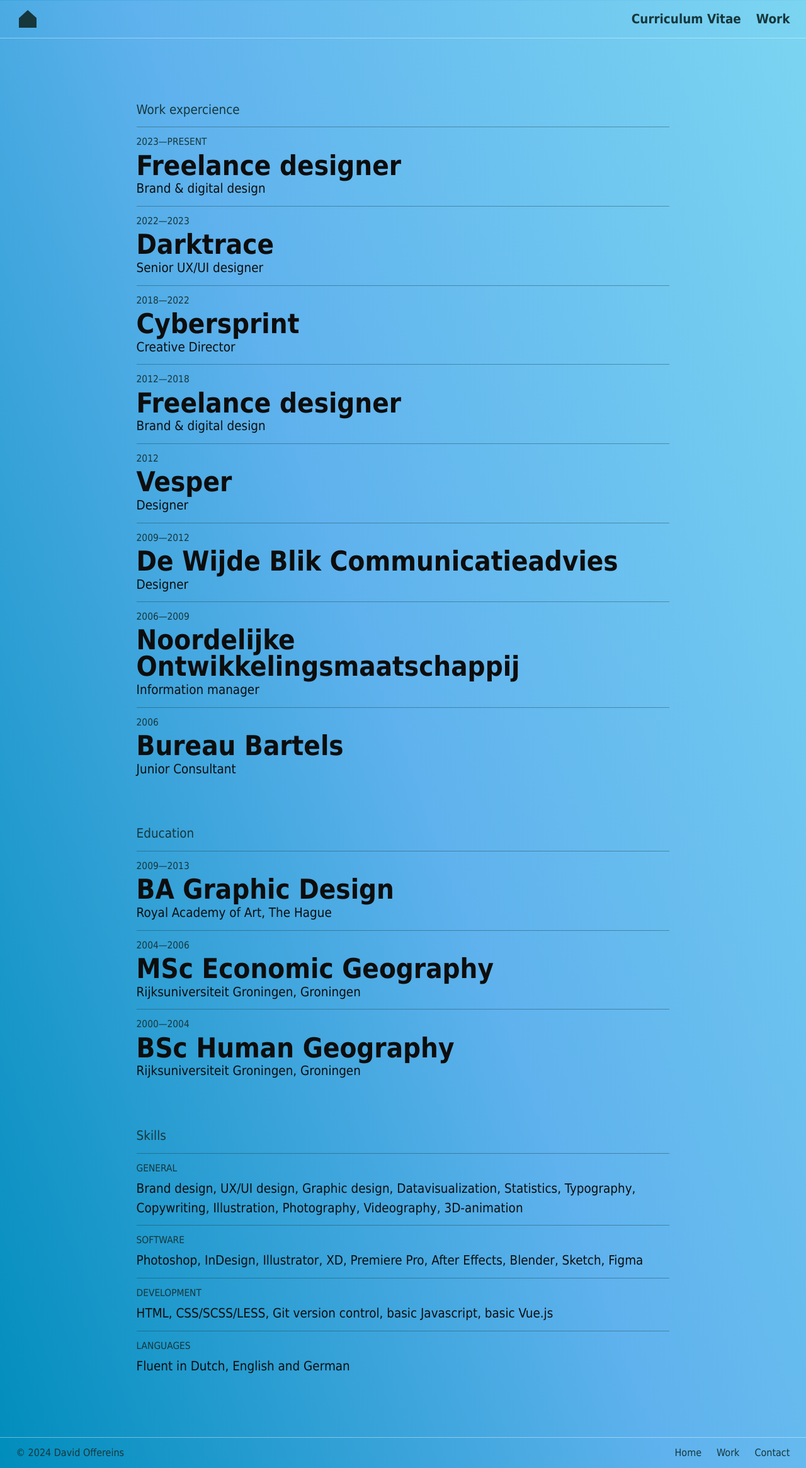
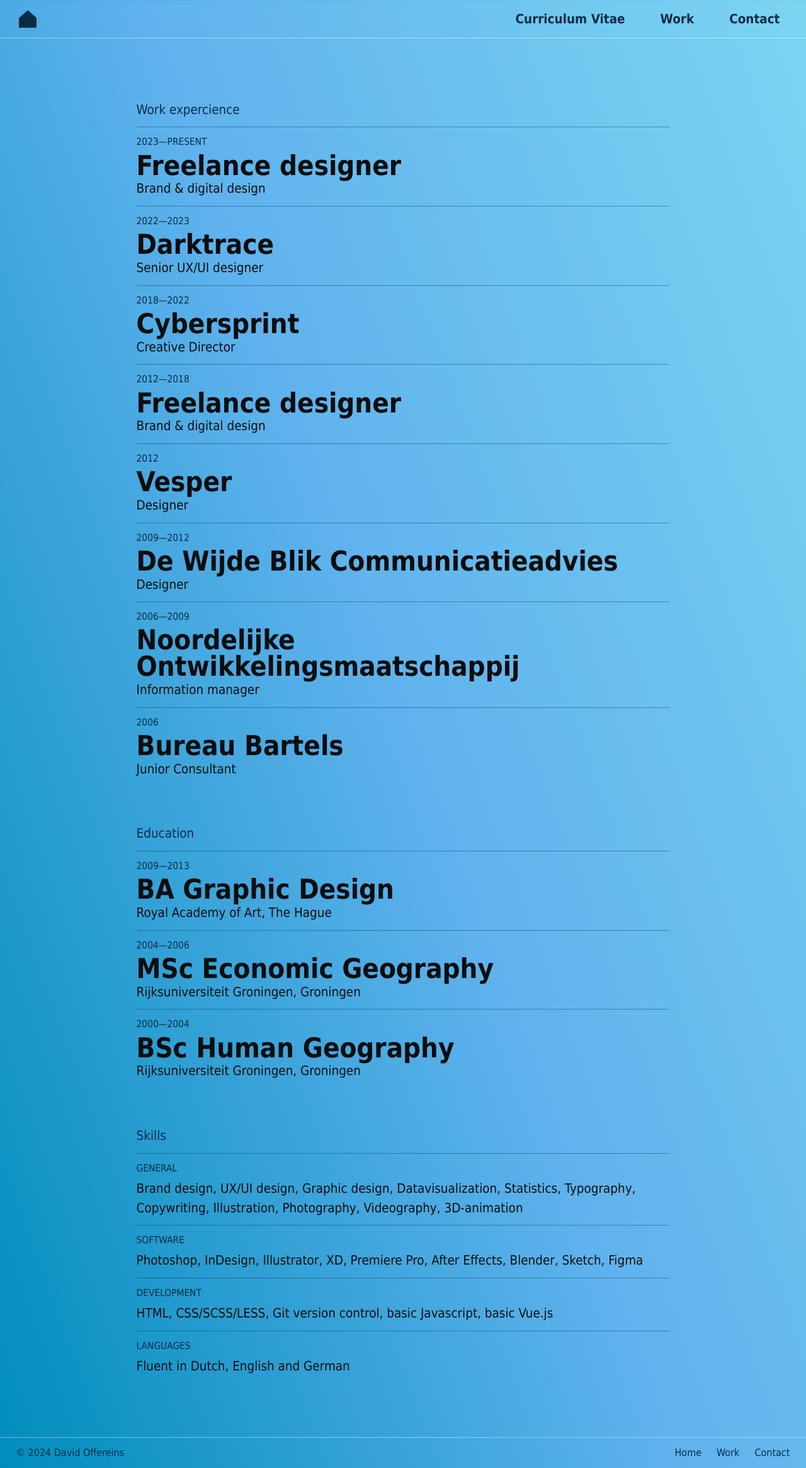
Before and after one commit to davidoffereins/davidoffereins.github.io, a Jekyll site: the page built from cv.markdown, in a window 1280 px wide. Shown: the whole page at 63% size. Built offline with Jekyll 4.4.1, drawn with Linux system fonts in a browser that asks for light colours; some web fonts are replaced.

Commit message:
add mobile menu

```diff
--- a/_includes/head.html
+++ b/_includes/head.html
@@ -5,5 +5,6 @@
   {%- seo -%}
   <link rel="stylesheet" href="{{ "/assets/main.css" | relative_url }}">
   <link rel="stylesheet" href="https://use.typekit.net/sju7vko.css">
+  <script src="https://ajax.googleapis.com/ajax/libs/jquery/3.7.1/jquery.min.js"></script>
   {%- feed_meta -%}
 </head>
--- a/_includes/header.html
+++ b/_includes/header.html
@@ -5,19 +5,27 @@
     {%- assign default_paths = site.pages | map: "path" -%}
     {%- assign page_paths = site.header_pages | default: default_paths -%}
 
-    <div><a href="/"><svg class="svg-icon"><use xlink:href="{{ '/assets/img/home.svg#iconhome' | relative_url }}"></use></svg></a></div>
+    <div>
+      <a href="/"><svg class="svg-icon"><use xlink:href="{{ '/assets/img/home.svg#iconhome' | relative_url }}"></use></svg></a>
+    </div>
 
     {%- if page_paths -%}
-      <nav class="site-nav">
-        <div class="trigger">
-          {%- for path in page_paths -%}
-            {%- assign my_page = site.pages | where: "path", path | first -%}
-            {%- if my_page.title -%}
-            <a class="page-link" href="{{ my_page.url | relative_url }}">{{ my_page.title | escape }}</a>
-            {%- endif -%}
-          {%- endfor -%}
-        </div>
-      </nav>
+
+      <input id="menu-toggle" type="checkbox" />
+      <label class='menu-button-container' for="menu-toggle">
+        <div class='menu-button'></div>
+      </label>
+      <ul class="menu">
+        <li class="home"><a class="page-link" href="{{ '/' | relative_url }}">Home</a></li>
+        {%- for path in page_paths -%}
+          {%- assign my_page = site.pages | where: "path", path | first -%}
+          {%- if my_page.title -%}
+        <li><a class="page-link" href="{{ my_page.url | relative_url }}">{{ my_page.title | escape }}</a></li>
+          {%- endif -%}
+        {%- endfor -%}
+        <li class="contact"><a class="page-link" href="{{ '/#contact-info' | relative_url }}">Contact</a></li>
+      </ul>
+
     {%- endif -%}
 
   </div>
--- a/_layouts/default.html
+++ b/_layouts/default.html
@@ -23,6 +23,7 @@
 
     {%- include footer.html -%}
     {%- include cloudflare.html -%}
+    <script src="{{ "/assets/js/menu.js" | relative_url }}"></script>
   </body>
 
 </html>
--- a/_layouts/home.html
+++ b/_layouts/home.html
@@ -4,7 +4,7 @@
 
 <div class="home">
     <div class="site-intro">
-        <p>I'm David <img loading="lazy" class="home-portrait" src="{{ 'assets/img/portret-bewerkt.jpg' | relative_url }}" alt="David Portrait">. I design brands, digital products & print media.</p>
+        <p>I'm David <img class="home-portrait" src="{{ 'assets/img/portret-bewerkt.jpg' | relative_url }}" alt="David Portrait">. I design brands, digital products & print media.</p>
         <p>I create thoughtful, effective design. Usually by diving in head first, reading, researching, sketching, making sense of complex data, mastering new tools if needed. And obsessing over details at the end. Check out some past projects <a class="inline-link" href="{{ "/work" | relative_url }}">here</a>.</p>
         <p>Currently, I work for a tech startup, designing the brand and product interface.</p>
         <p>I am always looking for interesting projects, so feel free to get in touch!</p>
--- a/_sass/custom/_main.scss
+++ b/_sass/custom/_main.scss
@@ -23,6 +23,14 @@
     .site-footer a {
       color: $link-color-A;
     }
+    #menu-toggle:checked ~ .menu {
+      background: $background-color-A;
+    }
+    .menu-button,
+    .menu-button::before,
+    .menu-button::after {
+      background-color: $link-color-A;
+    }
   }
   &.work {
     background-color: $background-color-C;
@@ -36,6 +44,14 @@
     .site-footer,
     .site-footer a {
       color: $link-color-C;
+    }
+    #menu-toggle:checked ~ .menu {
+      background: $background-color-C;
+    }
+    .menu-button,
+    .menu-button::before,
+    .menu-button::after {
+      background-color: $link-color-C;
     }
   }
   &.cv {
@@ -51,6 +67,14 @@
     .site-footer,
     .site-footer a {
       color: $link-color-B;
+    }
+    #menu-toggle:checked ~ .menu {
+      background: $background-color-B;
+    }
+    .menu-button,
+    .menu-button::before,
+    .menu-button::after {
+      background-color: $link-color-B;
     }
   }
 }
@@ -264,7 +288,8 @@
     height: 3.6rem;
     border-radius: 1.8rem;
     position: relative;
-    top: 0.4rem;
+    top: 0.25rem;
+    z-index: 1;
   }
 
   .cv.wrapper {
--- /dev/null
+++ b/_sass/custom/_menu.scss
@@ -0,0 +1,141 @@
+
+.site-header .wrapper {
+//   flex-direction: row;
+//   justify-content: space-between;
+//   background-color: #00BAF0;
+//   background: linear-gradient(to left, #f46b45, #eea849);
+  /* W3C, IE 10+/ Edge, Firefox 16+, Chrome 26+, Opera 12+, Safari 7+ */
+//   color: #FFF;
+//   height: 50px;
+//   padding: 1em;
+}
+
+.menu {
+  display: flex;
+  flex-direction: row;
+  list-style-type: none;
+  margin: 0;
+  padding: 0;
+}
+
+.menu > li {
+  margin: 0 1rem;
+  overflow: hidden;
+}
+
+.menu > li.home {
+    display: none;
+  }
+
+.menu-button-container {
+  display: none;
+  height: 1.6rem;
+  width: 1.6rem;
+  cursor: pointer;
+  flex-direction: column;
+  justify-content: center;
+  align-items: center;
+}
+
+#menu-toggle {
+  display: none;
+}
+
+.menu-button,
+.menu-button::before,
+.menu-button::after {
+  display: block;
+  position: absolute;
+  height: 0.1875rem;
+  width: 1.6rem;
+  transition: transform 400ms cubic-bezier(0.23, 1, 0.32, 1);
+//   border-radius: 2px;
+}
+
+.menu-button::before {
+  content: '';
+  margin-top: -0.5rem;
+}
+
+.menu-button::after {
+  content: '';
+  margin-top: 0.5rem;
+}
+
+#menu-toggle:checked + .menu-button-container .menu-button::before {
+  margin-top: 0px;
+  transform: rotate(45deg);
+}
+
+#menu-toggle:checked + .menu-button-container .menu-button {
+  background: rgba(255, 255, 255, 0);
+}
+
+#menu-toggle:checked + .menu-button-container .menu-button::after {
+  margin-top: 0px;
+  transform: rotate(-45deg);
+}
+
+@media (max-width: 48rem) {
+  .menu-button-container {
+    display: flex;
+    z-index: 9999;
+  }
+  .menu {
+    position: absolute;
+    top: 0;
+    height: 0;
+    // background: red;
+    // margin-top: 50px;
+    // padding-top: 4rem;
+    left: 0;
+    right: 0;
+    flex-direction: column;
+    // width: 100%;
+    // justify-content: center;
+    // align-items: center;
+    z-index: 2;
+    // justify-content: space-around;
+  }
+  #menu-toggle ~ .menu li {
+    // height: 20vh;
+    margin: 0;
+    padding: 0;
+    border: 0;
+    transition: height 400ms cubic-bezier(0.23, 1, 0.32, 1);
+  }
+  #menu-toggle:checked ~ .menu li {
+    // border: 1px solid #333;
+    // height: 20vh;
+    // padding: 0.5em;
+    transition: height 400ms cubic-bezier(0.23, 1, 0.32, 1);
+    & > a {
+        padding: 5vh 5vw;
+        margin: 0;
+        font-size: 6vw;
+    }
+  }
+  #menu-toggle:checked ~ .menu li.home {
+    display: flex;
+  }
+  body.home #menu-toggle:checked ~ .menu li.contact {
+    display: none;
+  }
+  #menu-toggle:checked ~ .menu {
+    height: calc(100vh - 10vh);
+    padding-top: 10vh;
+    overflow: hidden;
+  }
+  .menu > li {
+    display: flex;
+    justify-content: center;
+    margin: 0;
+    // padding: 0.5em 0;
+    width: 100%;
+    // color: white;
+    // background-color: #222;
+  }
+  .menu > li:not(:last-child) {
+    // border-bottom: 1px solid #444;
+  }
+}
--- a/_sass/minima.scss
+++ b/_sass/minima.scss
@@ -24,11 +24,11 @@
 $text-color-inv:   hsl(0, 0%, 85%) !default;
 $border-color:     hsla(0, 0%, 100%, 0.4) !default;
 
-$background-color-A: hsl(18, 95%, 45%) !default;
-$background-color-B: hsl(188, 46%, 66%) !default;
+$background-color-A: #ea603a !default;
+$background-color-B: #5fb2ed !default;
 $background-color-C: hsl(0, 0%, 2%) !default;
 
-$link-color-A: darken($background-color-A, 40%) !default;
+$link-color-A: darken($background-color-A, 80%) !default;
 $link-color-B: darken($background-color-B, 50%) !default;
 $link-color-C: lighten($background-color-C, 85%) !default;
 
@@ -70,5 +70,6 @@
   "minima/base",
   // "minima/layout",
   // "minima/syntax-highlighting",
-  "custom/main"
+  "custom/main",
+  "custom/menu"
 ;
--- /dev/null
+++ b/assets/js/menu.js
@@ -0,0 +1,7 @@
+$('input[id="menu-toggle"]').on('change',function(e) {
+    if ($(this).prop('checked')) {
+        $('body').css('overflow', 'hidden');
+    } else {
+        $('body').css('overflow', 'auto');
+    };
+    });
```
